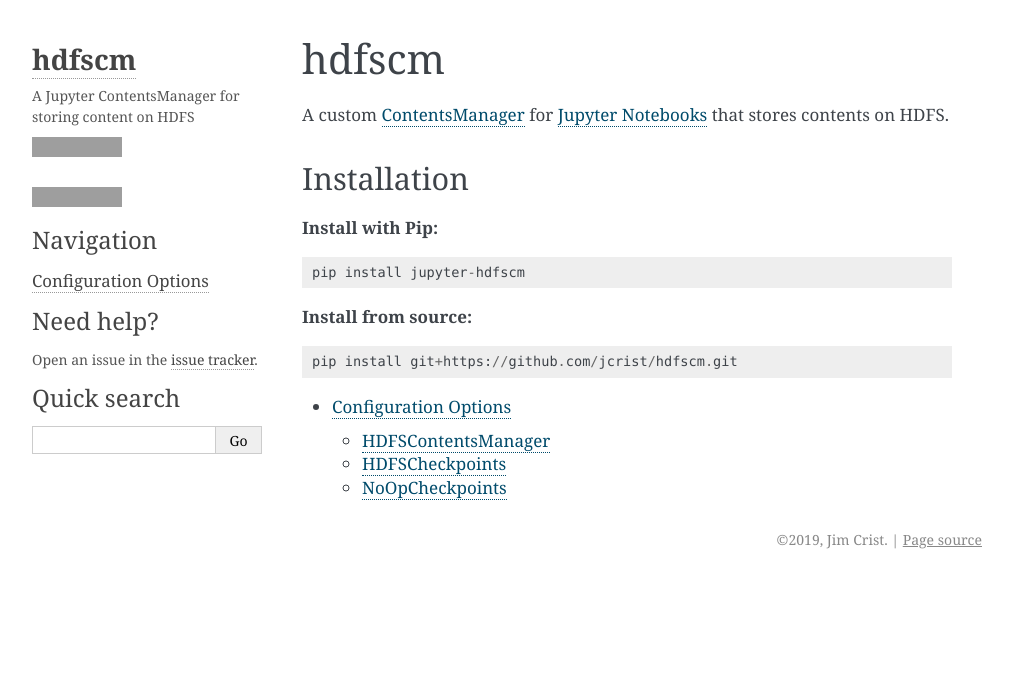
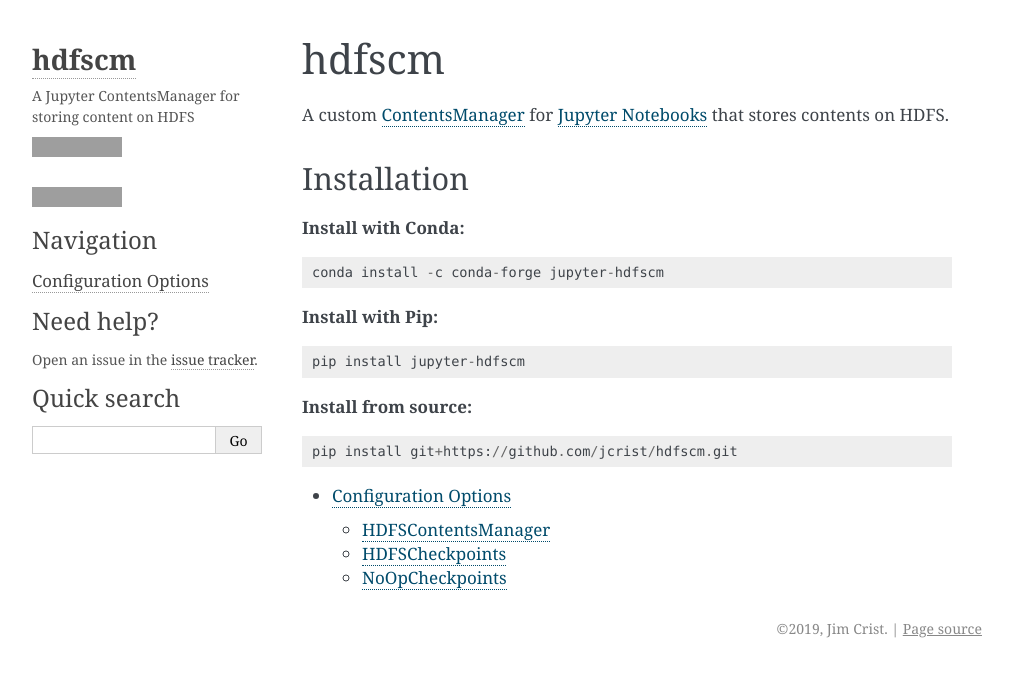
Before and after one commit to jcrist/hdfscm, a Sphinx documentation site: the page built from docs/source/index.rst, in a window 1280 px wide, cut to the strip 0-677 px from the top of the page. Shown: the whole strip, without its empty margins (138-1151 px from the left). Built offline with Sphinx 7.4.7, drawn with Linux system fonts in a browser that asks for light colours; grey boxes are pictures that could not be loaded.

Commit message:
Add conda install instructions [skip-tests]

```diff
--- a/README.rst
+++ b/README.rst
@@ -1,7 +1,7 @@
 hdfscm
 ======
 
-|travis| |pypi|
+|travis| |pypi| |conda|
 
 A Jupyter ContentsManager_ for HDFS. See `the documentation`_ for more
 information.
@@ -19,3 +19,5 @@
    :target: https://travis-ci.org/jcrist/hdfscm
 .. |pypi| image:: https://img.shields.io/pypi/v/jupyter-hdfscm.svg
    :target: https://pypi.org/project/jupyter-hdfscm/
+.. |conda| image:: https://img.shields.io/conda/vn/conda-forge/jupyter-hdfscm.svg
+   :target: https://anaconda.org/conda-forge/jupyter-hdfscm
--- a/docs/source/index.rst
+++ b/docs/source/index.rst
@@ -7,6 +7,12 @@
 
 Installation
 ------------
+
+**Install with Conda:**
+
+.. code::
+
+    conda install -c conda-forge jupyter-hdfscm
 
 **Install with Pip:**
 
```
